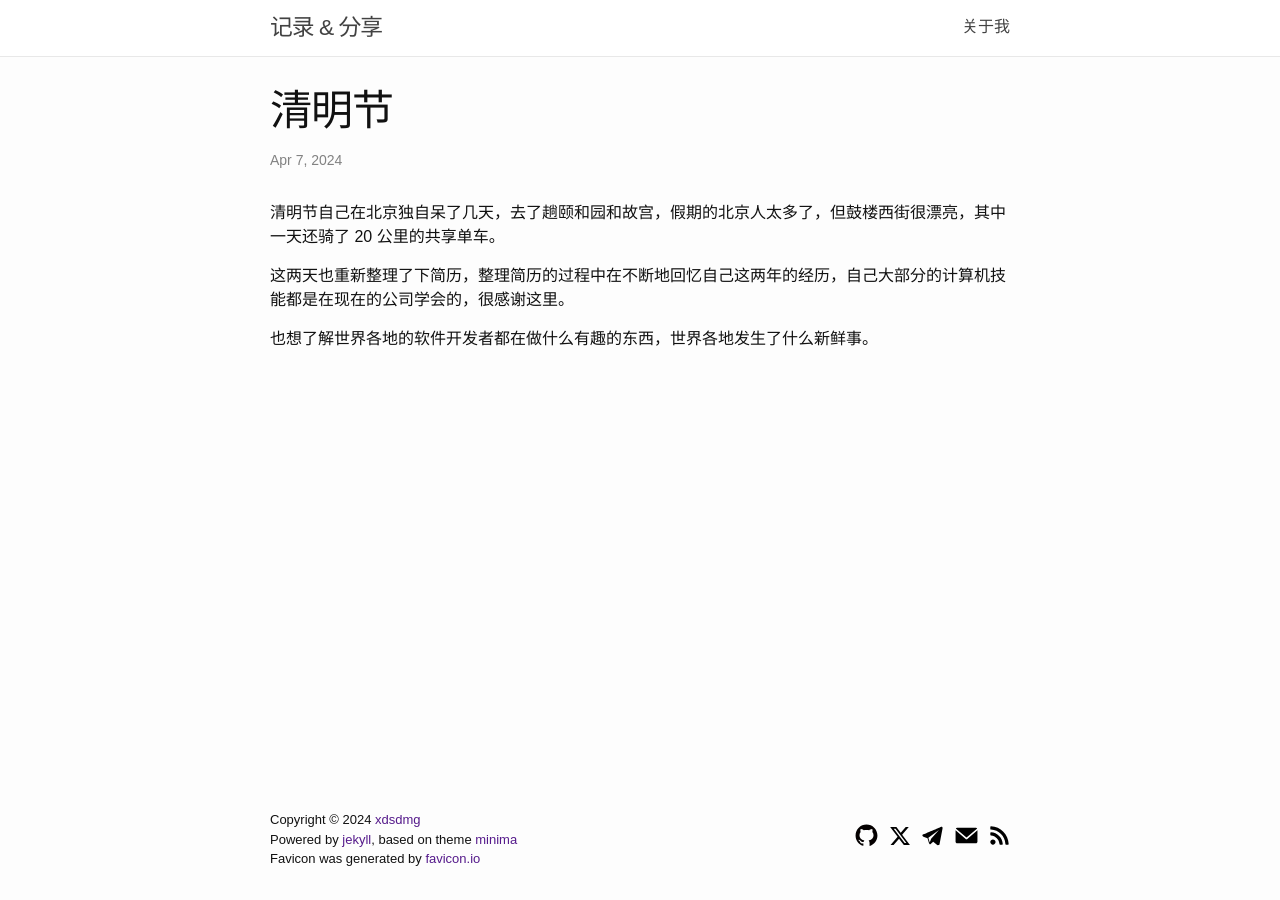
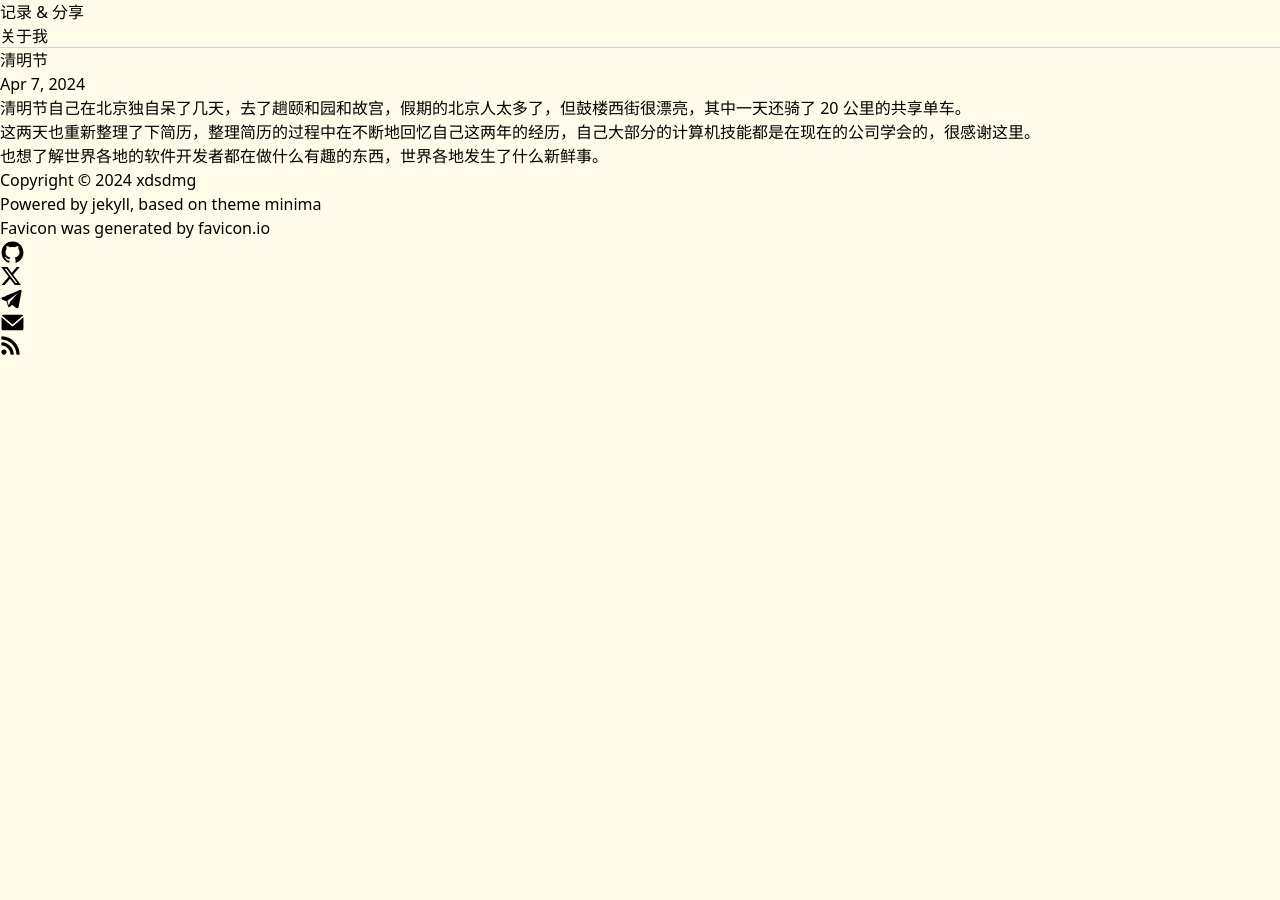
Before and after one commit to xdsdmg/xdsdmg.github.io, a Jekyll site: the page built from docs/_posts/2024-04-07-qingming.md, in a window 1280 px wide. Built offline with Jekyll 4.4.1, drawn with Linux system fonts in a browser that asks for light colours; nearby versions of some CDN libraries; the table of contents is made by our own code.

Commit message:
set tailwind css

```diff
--- a/docs/_includes/head.html
+++ b/docs/_includes/head.html
@@ -3,13 +3,14 @@
   <meta http-equiv="X-UA-Compatible" content="IE=edge">
   <meta name="viewport" content="width=device-width, initial-scale=1">
   {%- seo -%}
-  <link rel="stylesheet" href="{{ "/assets/css/style.css" | relative_url }}">
+  <!-- <link rel="stylesheet" href="{{ " /assets/css/style.css" | relative_url }}"> -->
   <link rel="icon" type="image/png" sizes="32x32" href="/assets/imgs/favicon-32x32.png">
   <link rel="icon" type="image/png" sizes="16x16" href="/assets/imgs/favicon-16x16.png">
   <link rel="shortcut icon" href="/assets/imgs/favicon.ico">
+  <script src="https://cdn.tailwindcss.com"></script>
   {%- feed_meta -%}
   {%- if jekyll.environment == 'production' and site.google_analytics -%}
-    {%- include google-analytics.html -%}
+  {%- include google-analytics.html -%}
   {%- endif -%}
 
   {%- include custom-head.html -%}
--- a/docs/_includes/header.html
+++ b/docs/_includes/header.html
@@ -1,5 +1,5 @@
-<header class="site-header">
-
+<!-- site-header -->
+<header class="w-full h-12 border-b border-solid border-b-gray-300">
   <div class="wrapper header-body">
     {%- assign default_paths = site.pages | map: "path" -%}
     {%- assign page_paths = site.header_pages | default: default_paths -%}
--- a/docs/_layouts/base.html
+++ b/docs/_layouts/base.html
@@ -1,9 +1,9 @@
 <!DOCTYPE html>
-<html lang="{{ page.lang | default: site.lang | default: "en" }}">
+<html lang="{{ page.lang | default: site.lang | default: " en" }}">
 
 {%- include head.html -%}
 
-  <body>
+<body class="bg-yellow-50">
 
   {%- include header.html -%}
 
```
Lines whose indentation alone changed are shown as unchanged.
